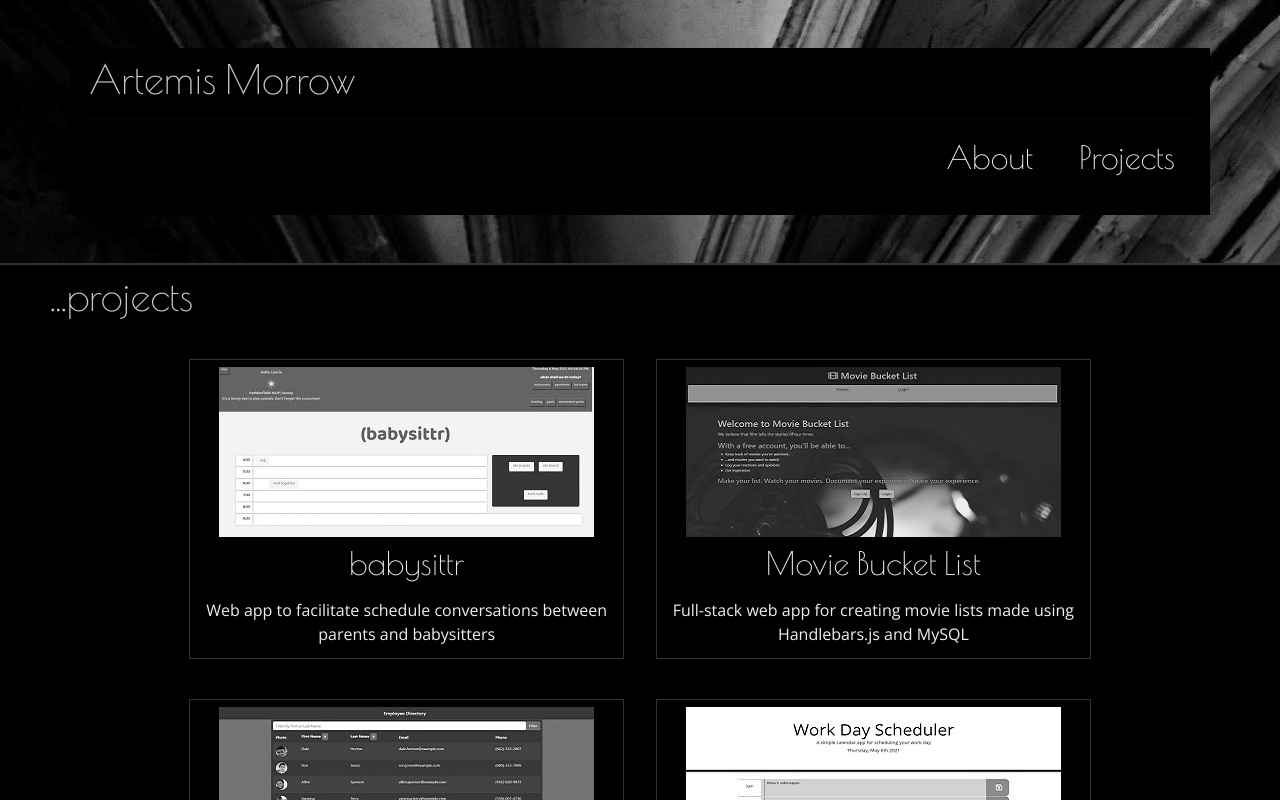
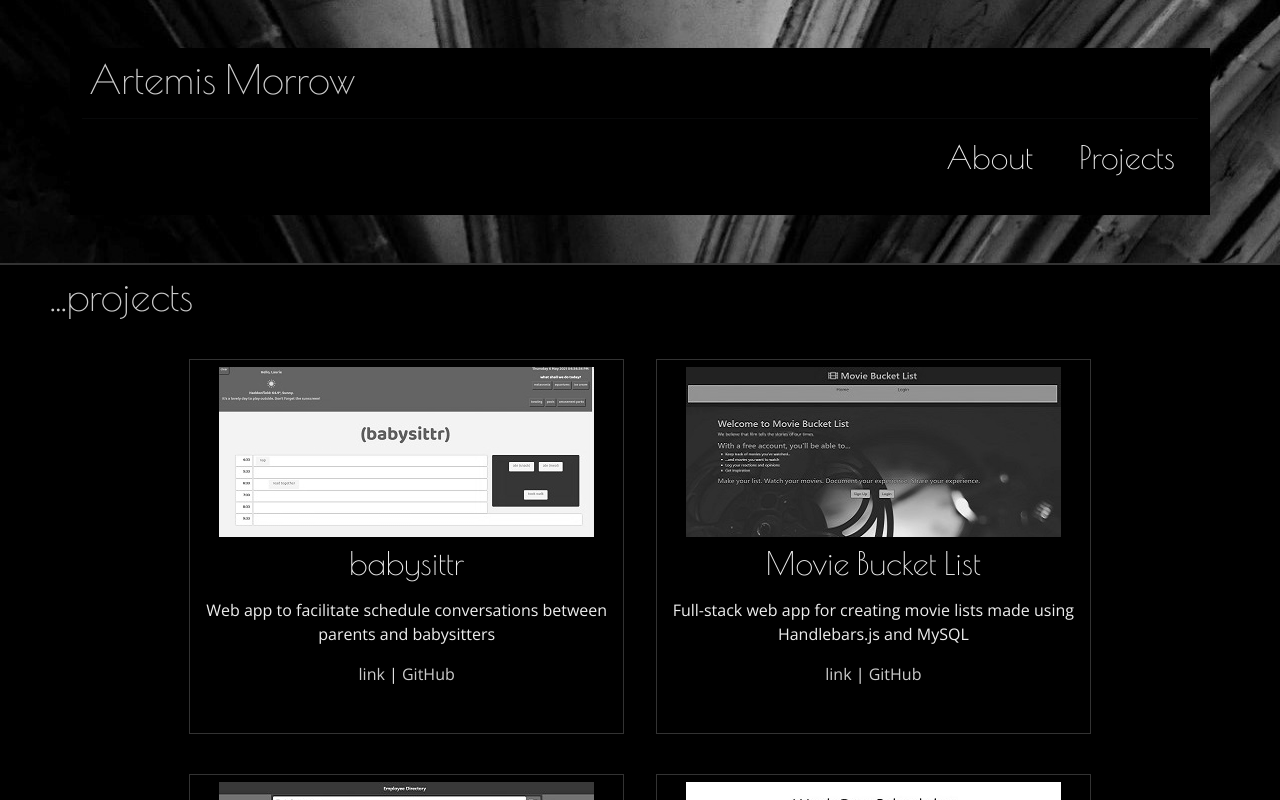
Before and after one commit to artemissorrow/react-portfolio, a React (Create React App) app: page /#/projects in a window 1280 px wide. Shown: the top 800 px of the page. Built offline with nearby package versions, Linux system fonts and the light colour scheme.

Commit message:
Aesthetic tweaks

```diff
--- a/src/App.css
+++ b/src/App.css
@@ -51,7 +51,7 @@ h2 {
 }
 
 .custom-card {
-  height: 300px;
+  height: 375px;
   margin: 1rem;
   padding: 7px;
   width: 500px;
@@ -83,6 +83,7 @@ img {
 
 .headshot:hover {
   filter: grayscale(0%);
+  border: 0;
   box-shadow: 0 0 4px #ffffff;
 }
 
```
